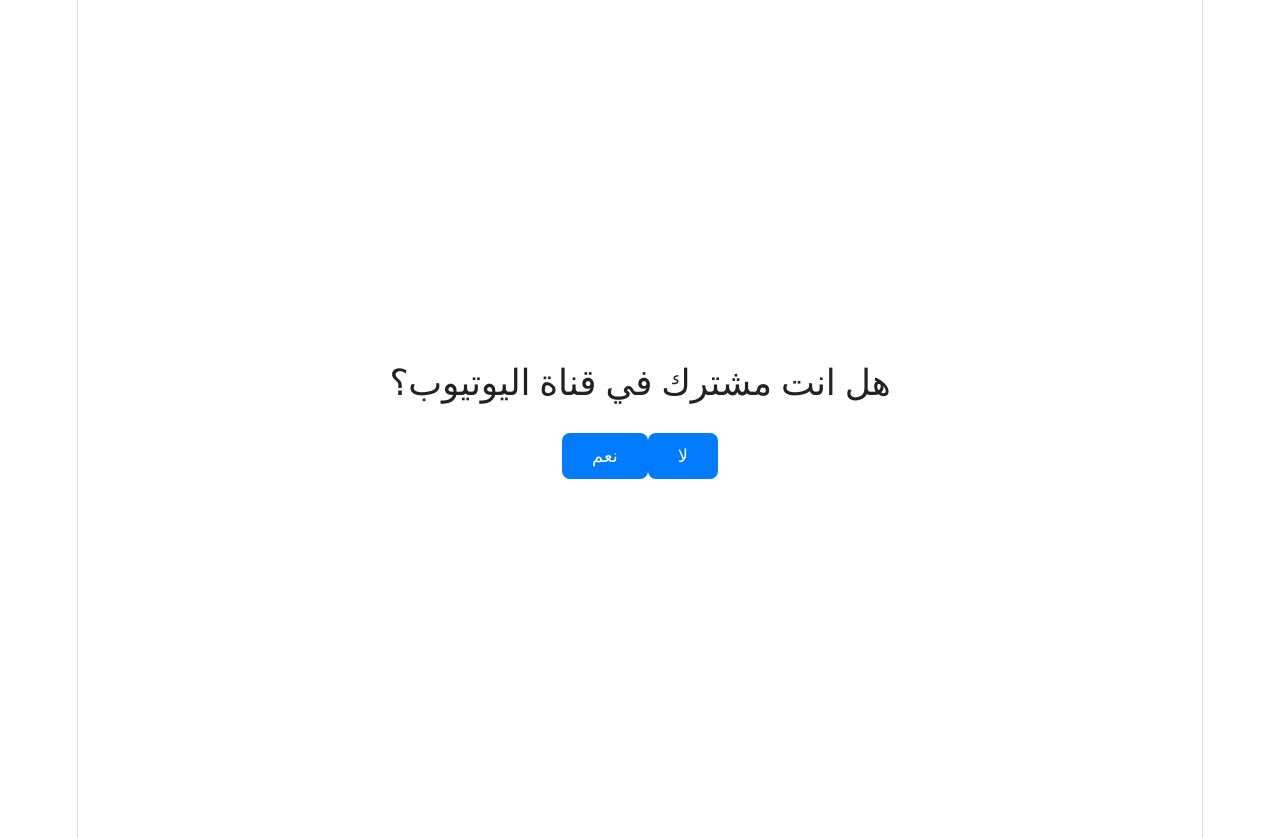
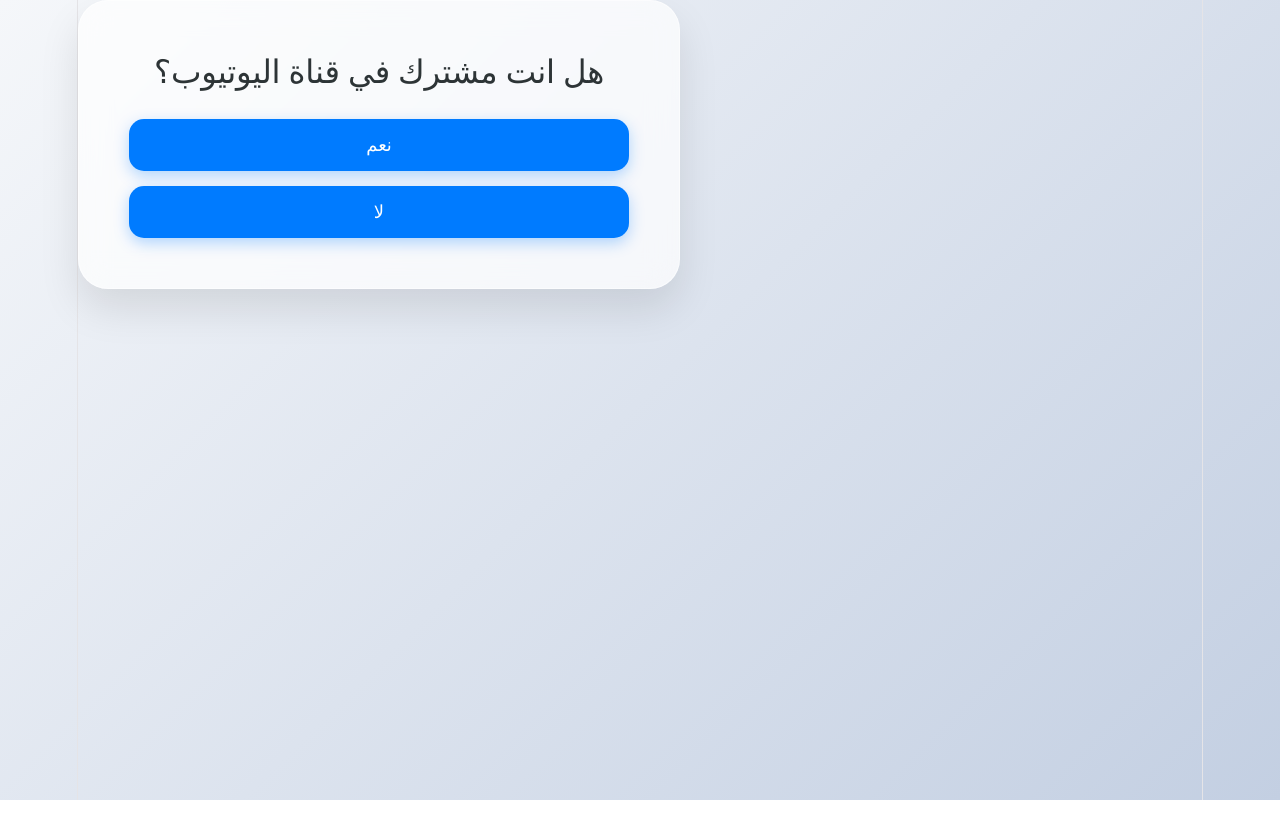
Before and after one commit to hipermr9-spec/Linker-DV, a React (Vite) app: page / in a window 1280 px wide. After the commit the page ends 800 px from the top, so only its background shows below. Built offline with nearby package versions, Linux system fonts and the light colour scheme.

Commit message:
v0.0.6 Production

```diff
--- a/Frontend/Pages/App.css
+++ b/Frontend/Pages/App.css
@@ -190,80 +190,67 @@
   color: var(--color-muted);
 }
 
-/* إعدادات عامة */
+/* تنسيق عام فخم */
 body {
     margin: 0;
     padding: 0;
-    font-family: 'Segoe UI', Tahoma, Geneva, Verdana, sans-serif;
-    background-color: #ffffff; /* خلفية بيضاء */
-    color: #333;
+    font-family: 'Segoe UI', sans-serif;
+    background: linear-gradient(135deg, #f5f7fa 0%, #c3cfe2 100%);
+    height: 100vh;
+    display: flex;
+    justify-content: center;
+    align-items: center;
 }
 
-/* تصميم صفحة OnBoarding */
 .onboarding-container {
+    background: rgba(255, 255, 255, 0.7);
+    backdrop-filter: blur(15px); /* تأثير الزجاج */
+    padding: 50px;
+    border-radius: 30px;
+    box-shadow: 0 20px 40px rgba(0,0,0,0.1);
+    border: 1px solid rgba(255, 255, 255, 0.5);
+    text-align: center;
+    width: 90%;
+    max-width: 500px;
+}
+
+h2 {
+    font-size: 1.8rem;
+    color: #2d3436;
+    margin-bottom: 30px;
+}
+
+.options-container {
     display: flex;
     flex-direction: column;
-    justify-content: center;
-    align-items: center;
-    height: 100vh;
-    text-align: center;
-    padding: 20px;
+    gap: 15px;
 }
 
-.onboarding-container h2 {
-    font-size: 2rem;
-    margin-bottom: 30px;
-    color: #222;
+button {
+    background: #007bff;
+    color: white;
+    border: none;
+    padding: 15px;
+    border-radius: 15px;
+    font-size: 1rem;
+    font-weight: 600;
+    cursor: pointer;
+    transition: all 0.3s ease;
+    box-shadow: 0 5px 15px rgba(0,123,255,0.3);
 }
 
-.onboarding-container button {
-    padding: 12px 30px;
-    font-size: 1rem;
-    background-color: #007bff;
-    color: white;
-    border: none;
-    border-radius: 8px;
-    cursor: pointer;
-    transition: background 0.3s;
+button:hover {
+    background: #0056b3;
+    transform: translateY(-3px);
+    box-shadow: 0 8px 20px rgba(0,123,255,0.4);
 }
 
-.onboarding-container button:hover {
-    background-color: #0056b3;
+/* تصميم حقل الإدخال لو كان السؤال نصي */
+input {
+    width: 100%;
+    padding: 15px;
+    margin-bottom: 20px;
+    border-radius: 15px;
+    border: 2px solid #ddd;
+    outline: none;
 }
-
-/* تصميم صفحة Feed */
-.feed-container {
-    max-width: 800px;
-    margin: 0 auto;
-    padding: 40px 20px;
-}
-
-.feed-header {
-    text-align: center;
-    margin-bottom: 40px;
-}
-
-.feed-grid {
-    display: grid;
-    grid-template-columns: repeat(auto-fill, minmax(300px, 1fr));
-    gap: 25px;
-}
-
-.feed-card {
-    background: #ffffff;
-    border: 1px solid #eaeaea;
-    border-radius: 15px;
-    padding: 20px;
-    box-shadow: 0 4px 6px rgba(0,0,0,0.05);
-    transition: transform 0.3s ease;
-}
-
-.feed-card:hover {
-    transform: translateY(-5px);
-    border-color: #007bff;
-}
-
-.feed-card h3 {
-    margin-top: 0;
-    color: #111;
-}
```
